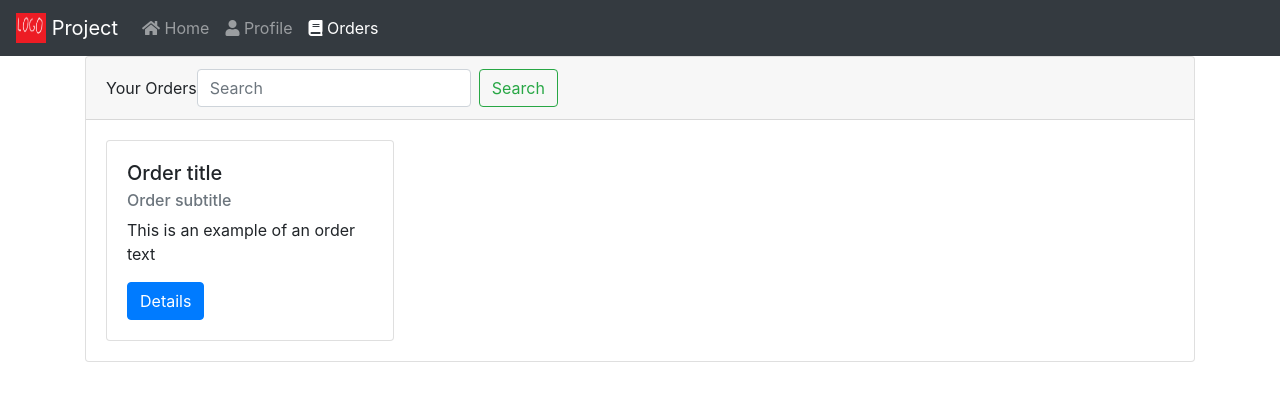
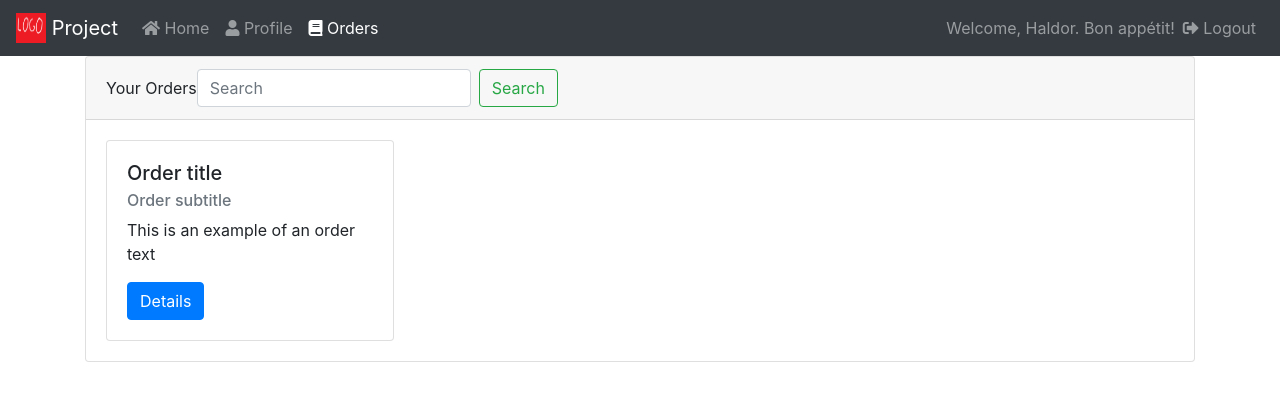
Before and after one commit to Vuksaa/progetto-web, a PHP site: page /orders_clients.php in a window 1280 px wide. Shown: the top 420 px of the page. Run offline with PHP 8.4, Linux system fonts and the light colour scheme; a user stored in the database is signed in; some libraries are stand-ins or nearby versions.

Commit message:
Standardize navigation bar across clients'pages

```diff
--- a/orders_clients.php
+++ b/orders_clients.php
@@ -1,3 +1,10 @@
+<?php
+  session_start();
+  if (!isset($_SESSION['logged']) || $_SESSION['logged'] == FALSE) {
+    header('Location: login.php');
+    exit();
+  }
+?>
 <!DOCTYPE html>
 <html lang="en">
 
@@ -32,6 +39,14 @@
         </li>
         <li class="nav-item  active">
           <a class="nav-link" href="orders_clients.php"><i class="fas fa-book"></i> Orders<span class="sr-only">(current)</span></a>
+        </li>
+      </ul>
+      <ul class="navbar-nav navbar-right">
+        <li class="nav-item">
+          <div class="navbar-text">Welcome, <?php echo $_SESSION['client_name']; ?>. Bon appétit!</div>
+        </li>
+        <li class="nav-item">
+          <a class="nav-link" href="logout.php"><i class="fas fa-sign-out-alt"></i> Logout</a>
         </li>
       </ul>
     </div>
```
Also changed, not shown: profile_clients.php (+9 -1 lines).
